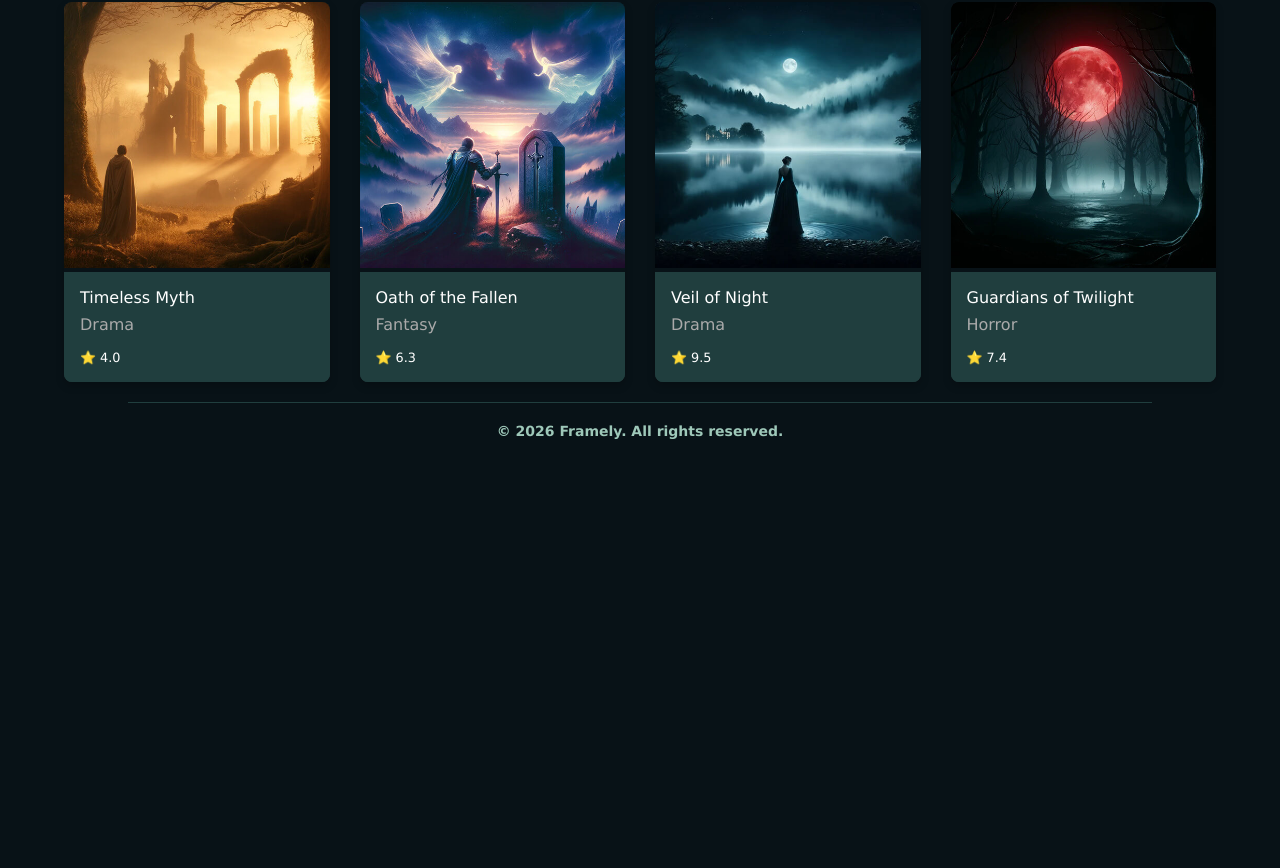
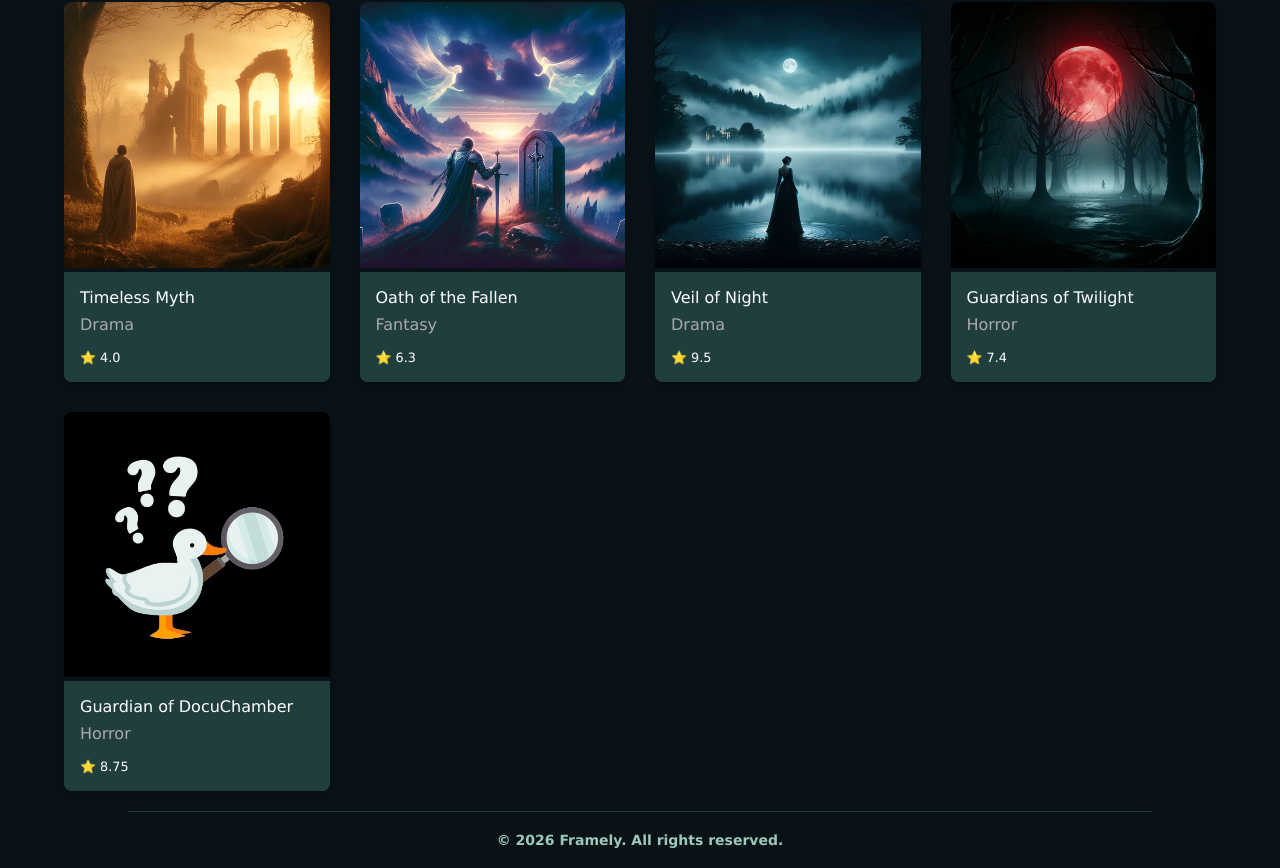
Before and after one commit to ana-maria-ursache/Movie-Application, a React (Vite) app: page / in a window 1280 px wide. Shown: the part 1859-2727 px from the top of the page. Before the commit the page ends 2318 px from the top, so only its background shows below. Built offline with nearby package versions, Linux system fonts and the light colour scheme.

Commit message:
fix: default image

```diff
--- a/public/movies.json
+++ b/public/movies.json
@@ -138,5 +138,11 @@
     "image": "20.jpg",
     "genre": "horror",
     "rating": "7.4"
+  },
+  {
+    "id": 21,
+    "title": "Guardian of DocuChamber",
+    "genre": "horror",
+    "rating": "8.75"
   }
 ]
--- a/src/components/MovieCard/MovieCard.jsx
+++ b/src/components/MovieCard/MovieCard.jsx
@@ -13,7 +13,10 @@ export default function MovieCard(props) {
     <>
       <section onClick={toggleModal} className="card">
         <div className="card-image">
-          <img src={`/images/${props.image}`} alt={props.title} />
+          <img
+            src={props.image ? `/images/${props.image}` : `/images/default.jpg`}
+            alt={props.title}
+          />
         </div>
         <div className="card-content">
           <p>{props.title}</p>
```
